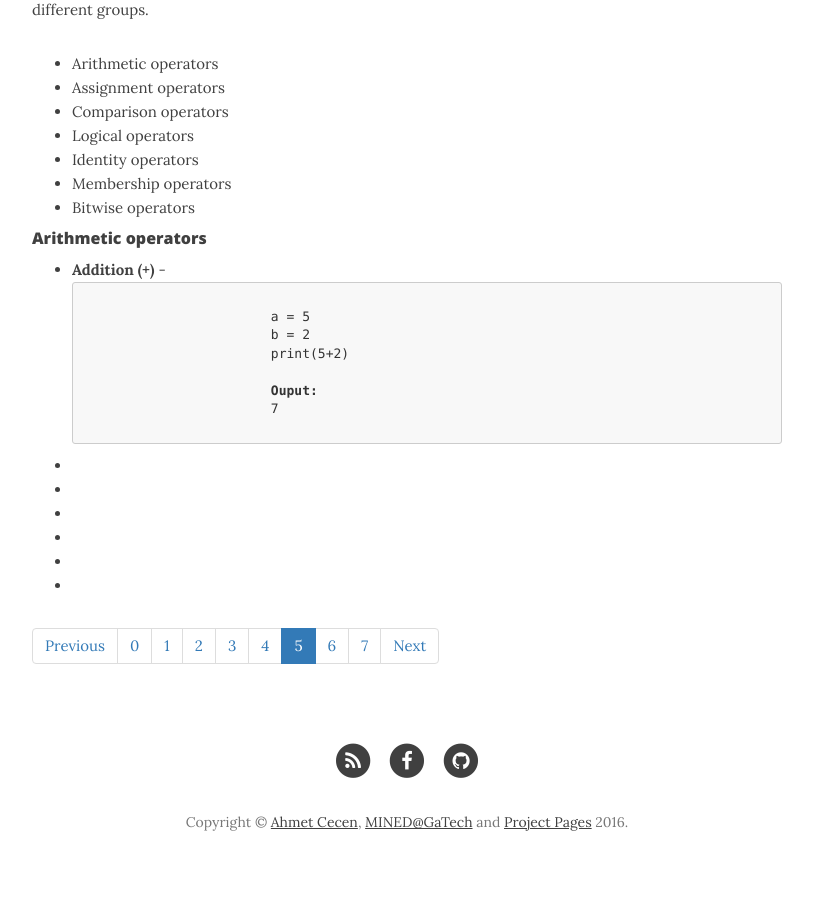
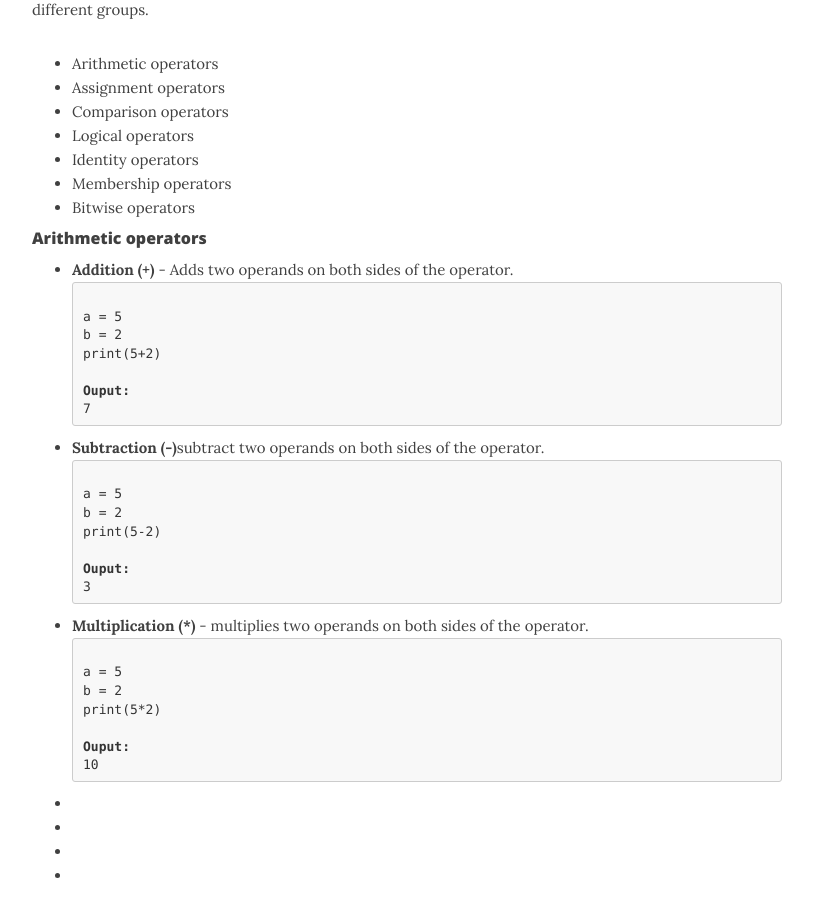
Before and after one commit to sivakrishna383/sivakrishna383.github.io, a Jekyll site: the page built from pages/operators5.md, in a window 1280 px wide and 900 px high, scrolled down 503 px. Shown: the whole window, without its empty margins (233-1046 px from the left). Built offline with Jekyll 4.4.1, drawn with Linux system fonts in a browser that asks for light colours; nearby versions of some CDN libraries.

Commit message:
Update operators5.md

```diff
--- a/pages/operators5.md
+++ b/pages/operators5.md
@@ -68,20 +68,42 @@ title: Operators
 	</ul>
   <h4>Arithmetic operators</h4>
 	<ul>
-		<li><b>Addition (+)</b> - <br />
-			<!--Code block -->
-			<figure class="highlight">
-			<pre><code class="language-python" data-lang="python">
- 			a = 5
-			b = 2
-			print(5+2)<br />
-			<b>Ouput:</b>
-			7
-			</code></pre>
-			</figure>
+		<li><b>Addition (+)</b> - Adds two operands on both sides of the operator.<br />
+<!--Code block -->
+<figure class="highlight">
+<pre><code class="language-python" data-lang="python">
+a = 5
+b = 2
+print(5+2)<br />
+<b>Ouput:</b>
+7
+</code></pre>
+</figure>
 		</li>
-		<li><b></b></li>
-		<li><b></b></li>
+		<li><b>Subtraction (-)</b>subtract two operands on both sides of the operator. <br />
+<!--Code block -->
+<figure class="highlight">
+<pre><code class="language-python" data-lang="python">
+a = 5
+b = 2
+print(5-2)<br />
+<b>Ouput:</b>
+3
+</code></pre>
+</figure>
+		</li>
+		<li><b>Multiplication (*)</b> - multiplies two operands on both sides of the operator.
+<!--Code block -->
+<figure class="highlight">
+<pre><code class="language-python" data-lang="python">
+a = 5
+b = 2
+print(5*2)<br />
+<b>Ouput:</b>
+10
+</code></pre>
+</figure>
+		</li>
 		<li><b></b></li>
 		<li><b></b></li>
 		<li><b></b></li>
```
